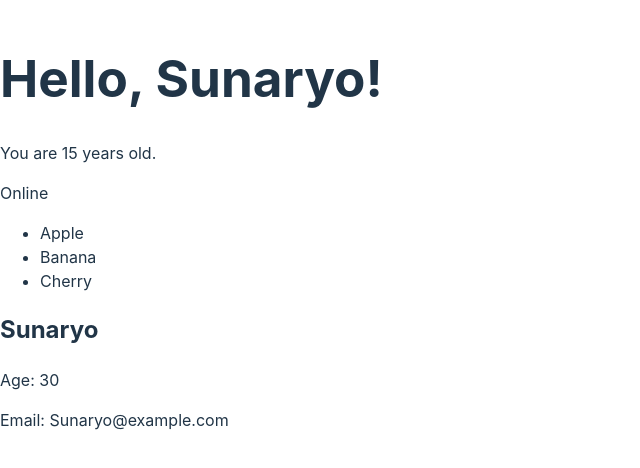
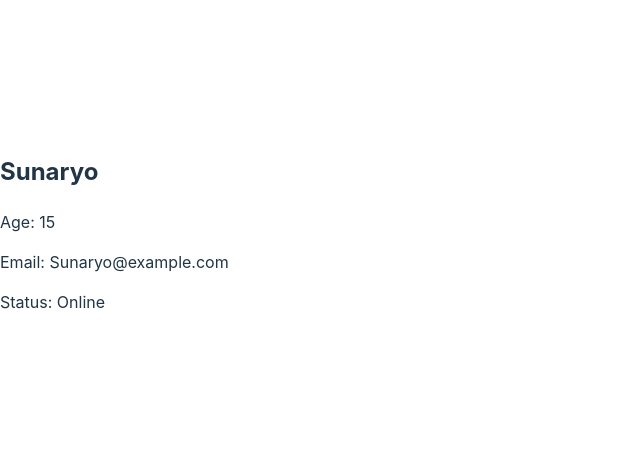
Before and after one commit to sunsunarto/assignment-19, a React (Vite) app in the folder no1-5/: page / in a window 1280 px wide. Shown: the part 168-636 px from the top of the page, without its empty margins (0-640 px from the left). Built offline with nearby package versions, Linux system fonts and the light colour scheme.

Commit message:
complete no.3

```diff
--- a/no1-5/src/App.jsx
+++ b/no1-5/src/App.jsx
@@ -1,52 +1,17 @@
 import React from 'react';
-
-function Greeting(props) {
-  return <h1>Hello, {props.name}!</h1>;
-}
-
-function Age(props) {
-  return <p>You are {props.age} years old.</p>;
-}
-
-function Status(props) {
-  return <p>{props.online ? 'Online' : 'Offline'}</p>;
-}
-
-function FruitList(props) {
-  return (
-    <ul>
-      {props.fruits.map((fruit, index) => (
-        <li key={index}>{fruit}</li>
-      ))}
-    </ul>
-  );
-}
-
-function UserCard(props) {
-  return (
-    <div>
-      <h2>{props.user.name}</h2>
-      <p>Age: {props.user.age}</p>
-      <p>Email: {props.user.email}</p>
-    </div>
-  );
-}
+import UserCard from './UserCard.jsx';
 
 function App() {
-  const fruits = ['Apple', 'Banana', 'Cherry'];
   const user = {
     name: 'Sunaryo',
-    age: 30,
+    age: 15,
     email: 'Sunaryo@example.com',
+    online: true,
   };
 
   return (
     <div>
-      <Greeting name="Sunaryo" />
-      <Age age={15} />
-      <Status online={true} />
-      <FruitList fruits={fruits} />
-      <UserCard user={user} />
+      <UserCard {...user} />
     </div>
   );
 }
--- /dev/null
+++ b/no1-5/src/UserCard.jsx
@@ -0,0 +1,14 @@
+import React from 'react';
+
+function UserCard(props) {
+  return (
+    <div>
+      <h2>{props.name}</h2>
+      <p>Age: {props.age}</p>
+      <p>Email: {props.email}</p>
+      <p>Status: {props.online ? 'Online' : 'Offline'}</p>
+    </div>
+  );
+}
+
+export default UserCard;
```
